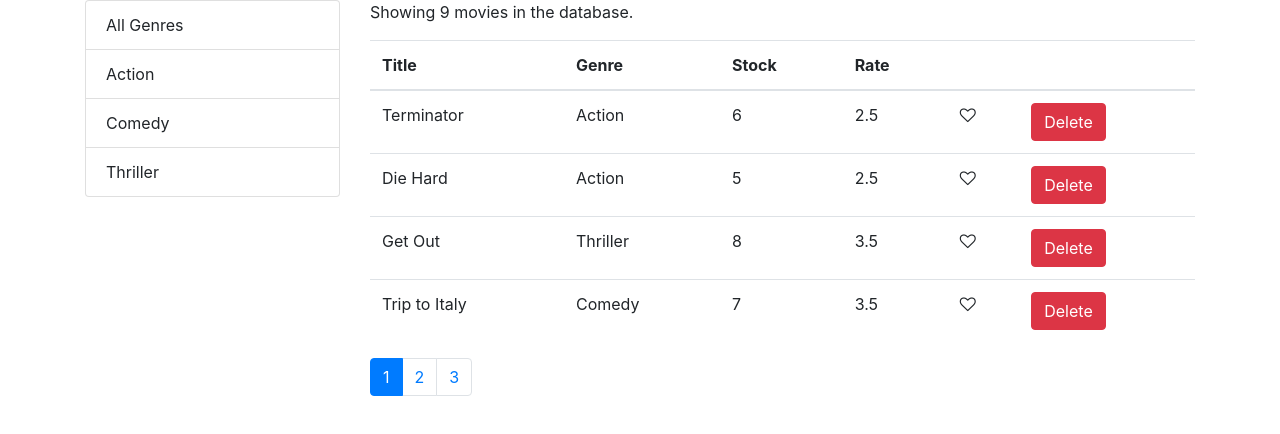
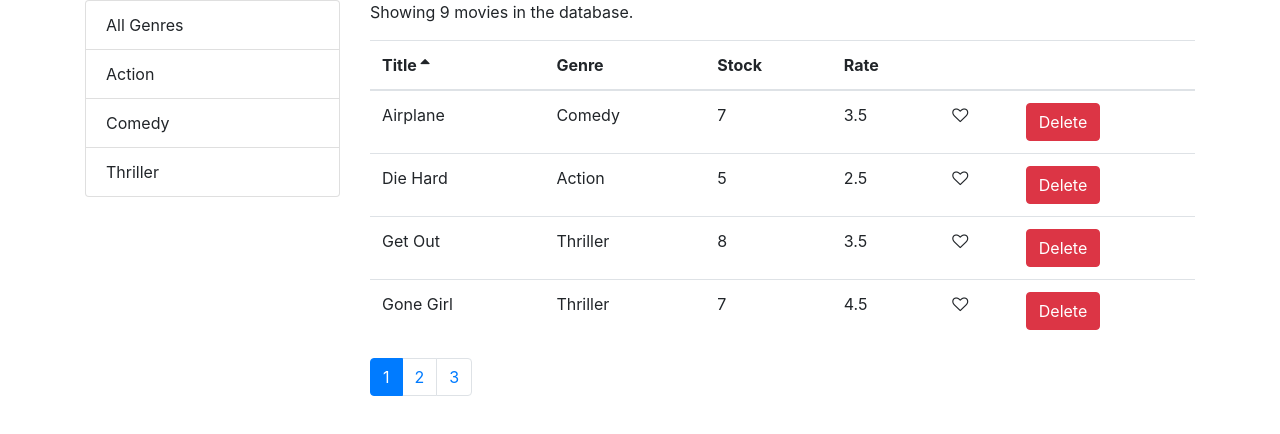
Before and after one commit to shayanzamani/movieRentalReactApp, a React (Create React App) app: page /movies in a window 1280 px wide. Shown: the top 434 px of the page. Built offline with nearby package versions, Linux system fonts and the light colour scheme.

Commit message:
add sorting, extracting tablebody and tableheader

```diff
--- a/src/components/Movies.jsx
+++ b/src/components/Movies.jsx
@@ -1,10 +1,11 @@
 import React, { Component } from "react";
 import { getMovies } from "../services/fakeMovieService";
 import { getGenres } from "../services/fakeGenreService";
-import Like from "./common/like";
 import Pagination from "./common/pagination";
 import { paginate } from "../utils/paginate";
 import ListGroup from "./common/listgroup";
+import MoviesTable from "./moviesTable";
+import _ from "lodash";
 
 class Movies extends Component {
   state = {
@@ -12,6 +13,7 @@
     pageSize: 4,
     currentPage: 1,
     genres: [],
+    sortColumn: { path: "title", sortOrder: "asc" },
   };
 
   handleDelete = (id) => {
@@ -21,7 +23,7 @@
   };
 
   componentDidMount() {
-    const genres = [{ name: "All Genres" }, ...getGenres()];
+    const genres = [{ _id: "", name: "All Genres" }, ...getGenres()];
     this.setState({ movies: getMovies(), genres });
   }
 
@@ -41,75 +43,65 @@
     this.setState({ movies });
   };
 
+  handleSort = (sortColumn) => {
+    this.setState({ sortColumn });
+  };
+
+  getPagedData = () => {
+    const {
+      pageSize,
+      currentPage,
+      movies: AllMovies,
+      selectedGenre,
+      sortColumn,
+    } = this.state;
+    const filtered =
+      selectedGenre && selectedGenre._id
+        ? AllMovies.filter((m) => m.genre._id === selectedGenre._id)
+        : AllMovies;
+    const sorted = _.orderBy(filtered, sortColumn.path, sortColumn.sortOrder);
+    const movies = paginate(sorted, currentPage, pageSize);
+
+    return { totalCount: filtered.length, data: movies };
+  };
+
   render() {
     const { length: count } = this.state.movies;
     const {
       pageSize,
       currentPage,
-      movies: AllMovies,
-      genres: AllGenres,
+      genres,
       selectedGenre,
+      sortColumn,
     } = this.state;
-    const filtered =
-      selectedGenre && selectedGenre._id
-        ? AllMovies.filter((m) => m.genre._id === selectedGenre._id)
-        : AllMovies;
-    const movies = paginate(filtered, currentPage, pageSize);
 
     if (count === 0) {
       return <p>There are no movies in the database.</p>;
     }
+
+    const { totalCount, data: movies } = this.getPagedData();
 
     return (
       <React.Fragment>
         <div className="row">
           <div className="col-3">
             <ListGroup
-              items={AllGenres}
+              items={genres}
               selectedItem={selectedGenre}
               onItemSelect={this.handleGenreSelection}
             ></ListGroup>
           </div>
           <div className="col-9">
-            <p>Showing {filtered.length} movies in the database.</p>
-            <table className="table">
-              <thead>
-                <tr>
-                  <th scope="col">Title</th>
-                  <th scope="col">Genre</th>
-                  <th scope="col">Stock</th>
-                  <th scope="col">Rate</th>
-                  <th></th>
-                  <th />
-                </tr>
-              </thead>
-              <tbody>
-                {movies.map((movie) => (
-                  <tr key={movie._id}>
-                    <td>{movie.title}</td>
-                    <td>{movie.genre.name}</td>
-                    <td>{movie.numberInStock}</td>
-                    <td>{movie.dailyRentalRate}</td>
-                    <td>
-                      <Like
-                        onClick={() => this.handleLike(movie)}
-                        liked={movie.liked}
-                      ></Like>
-                    </td>
-                    <td>
-                      <button
-                        className="btn btn-danger"
-                        onClick={() => this.handleDelete(movie._id)}
-                      >
-                        Delete
-                      </button>
-                    </td>
-                  </tr>
-                ))}
-              </tbody>
-            </table>
+            <p>Showing {totalCount} movies in the database.</p>
+            <MoviesTable
+              movies={movies}
+              sortColumn={sortColumn}
+              onLike={this.handleLike}
+              onDelete={this.handleDelete}
+              onSort={this.handleSort}
+            />
             <Pagination
-              itemsNumber={filtered.length}
+              itemsNumber={totalCount}
               itemsOnPage={pageSize}
               currentPage={currentPage}
               onPageSelect={this.handlePageSelection}
--- /dev/null
+++ b/src/components/common/TableHeader.jsx
@@ -0,0 +1,43 @@
+import React, { Component } from "react";
+
+class TableHeader extends Component {
+  raiseSort = (path) => {
+    const sortColumn = { ...this.props.sortColumn };
+    if (sortColumn.path === path) {
+      sortColumn.sortOrder = sortColumn.sortOrder === "asc" ? "desc" : "asc";
+    } else {
+      sortColumn.path = path;
+      sortColumn.sortOrder = "asc";
+    }
+    this.props.onSort(sortColumn);
+  };
+
+  renderSortIcon = (column) => {
+    if (this.props.sortColumn.path !== column.path) return null;
+    return this.props.sortColumn.sortOrder === "asc" ? (
+      <i className="fa fa-sort-asc" />
+    ) : (
+      <i className="fa fa-sort-desc" />
+    );
+  };
+  columns = this.props.columns;
+  render() {
+    return (
+      <thead>
+        <tr>
+          {this.columns.map((column) => (
+            <th
+              key={column.path || column.key}
+              onClick={() => this.raiseSort(column.path)}
+              scope="col"
+            >
+              {column.name} {this.renderSortIcon(column)}
+            </th>
+          ))}
+        </tr>
+      </thead>
+    );
+  }
+}
+
+export default TableHeader;
--- a/src/components/common/pagination.jsx
+++ b/src/components/common/pagination.jsx
@@ -18,9 +18,9 @@
             key={page}
             className={page === currentPage ? "page-item active" : "page-item"}
           >
-            <a className="page-link" onClick={() => onPageSelect(page)}>
+            <button className="page-link" onClick={() => onPageSelect(page)}>
               {page}
-            </a>
+            </button>
           </li>
         ))}
       </ul>
--- /dev/null
+++ b/src/components/common/table.jsx
@@ -0,0 +1,14 @@
+import React from "react";
+import TableHeader from "./TableHeader";
+import TableBody from "./tableBody";
+
+const Table = ({ columns, sortColumn, onSort, data }) => {
+  return (
+    <table className="table">
+      <TableHeader columns={columns} sortColumn={sortColumn} onSort={onSort} />
+      <TableBody data={data} columns={columns} />
+    </table>
+  );
+};
+
+export default Table;
--- /dev/null
+++ b/src/components/common/tableBody.jsx
@@ -0,0 +1,31 @@
+import React, { Component } from "react";
+import _ from "lodash";
+
+class TableBody extends Component {
+  renderCell = (item, column) => {
+    if (column.content) return column.content(item);
+    return _.get(item, column.path);
+  };
+
+  createKey = (item, column) => {
+    return item._id + (column.path || column.content);
+  };
+  render() {
+    const { data, columns } = this.props;
+    return (
+      <tbody>
+        {data.map((item) => (
+          <tr key={item._id}>
+            {columns.map((column) => (
+              <td key={this.createKey(item, column)}>
+                {this.renderCell(item, column)}
+              </td>
+            ))}
+          </tr>
+        ))}
+      </tbody>
+    );
+  }
+}
+
+export default TableBody;
--- /dev/null
+++ b/src/components/moviesTable.jsx
@@ -0,0 +1,46 @@
+import React, { Component } from "react";
+import Like from "./common/like";
+import Table from "./common/table";
+
+class MoviesTable extends Component {
+  columns = [
+    { path: "title", name: "Title" },
+    { path: "genre.name", name: "Genre" },
+    { path: "numberInStock", name: "Stock" },
+    { path: "dailyRentalRate", name: "Rate" },
+    {
+      key: "like",
+      content: (movie) => (
+        <Like
+          onClick={() => this.props.onLike(movie)}
+          liked={movie.liked}
+        ></Like>
+      ),
+    },
+    {
+      key: "delete",
+      content: (movie) => (
+        <button
+          className="btn btn-danger"
+          onClick={() => this.props.onDelete(movie._id)}
+        >
+          Delete
+        </button>
+      ),
+    },
+  ];
+
+  render() {
+    const { movies, onSort, sortColumn } = this.props;
+    return (
+      <Table
+        columns={this.columns}
+        data={movies}
+        onSort={onSort}
+        sortColumn={sortColumn}
+      />
+    );
+  }
+}
+
+export default MoviesTable;
```
